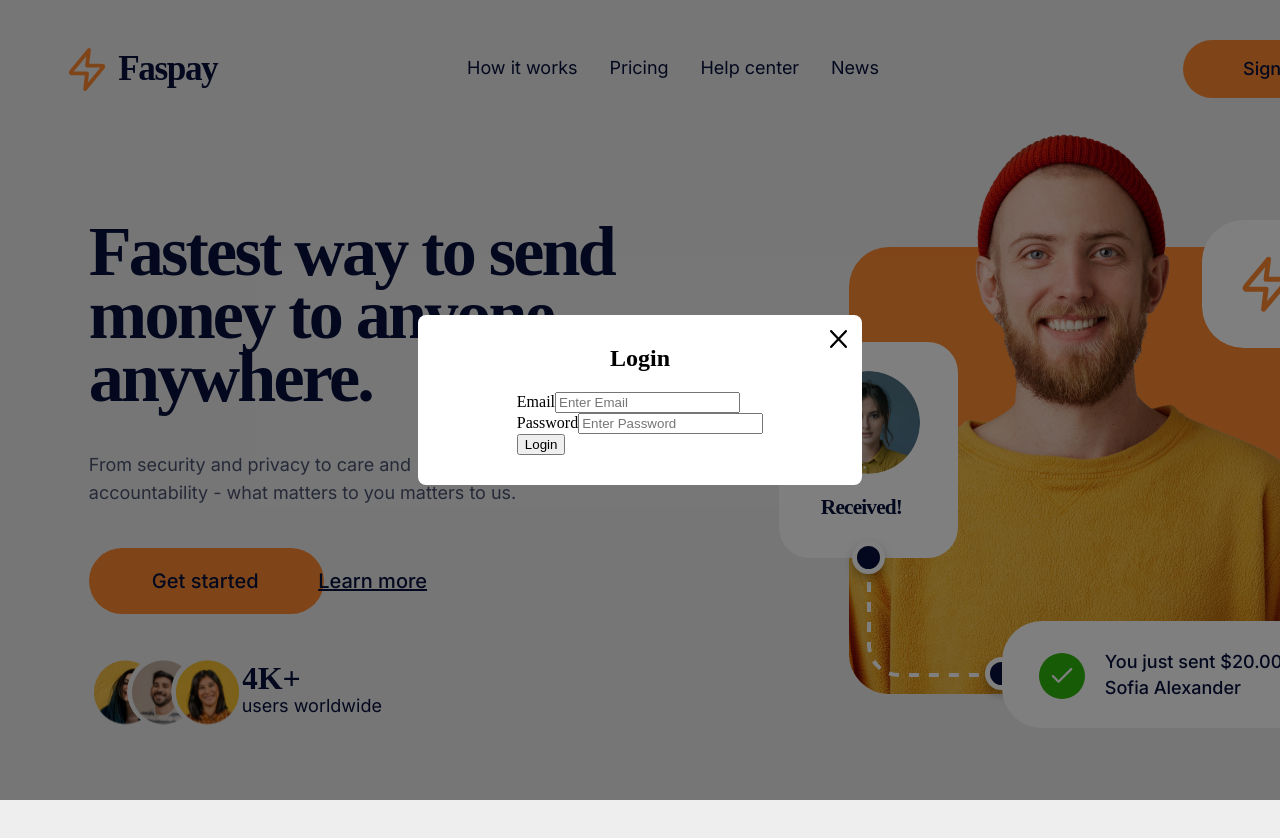
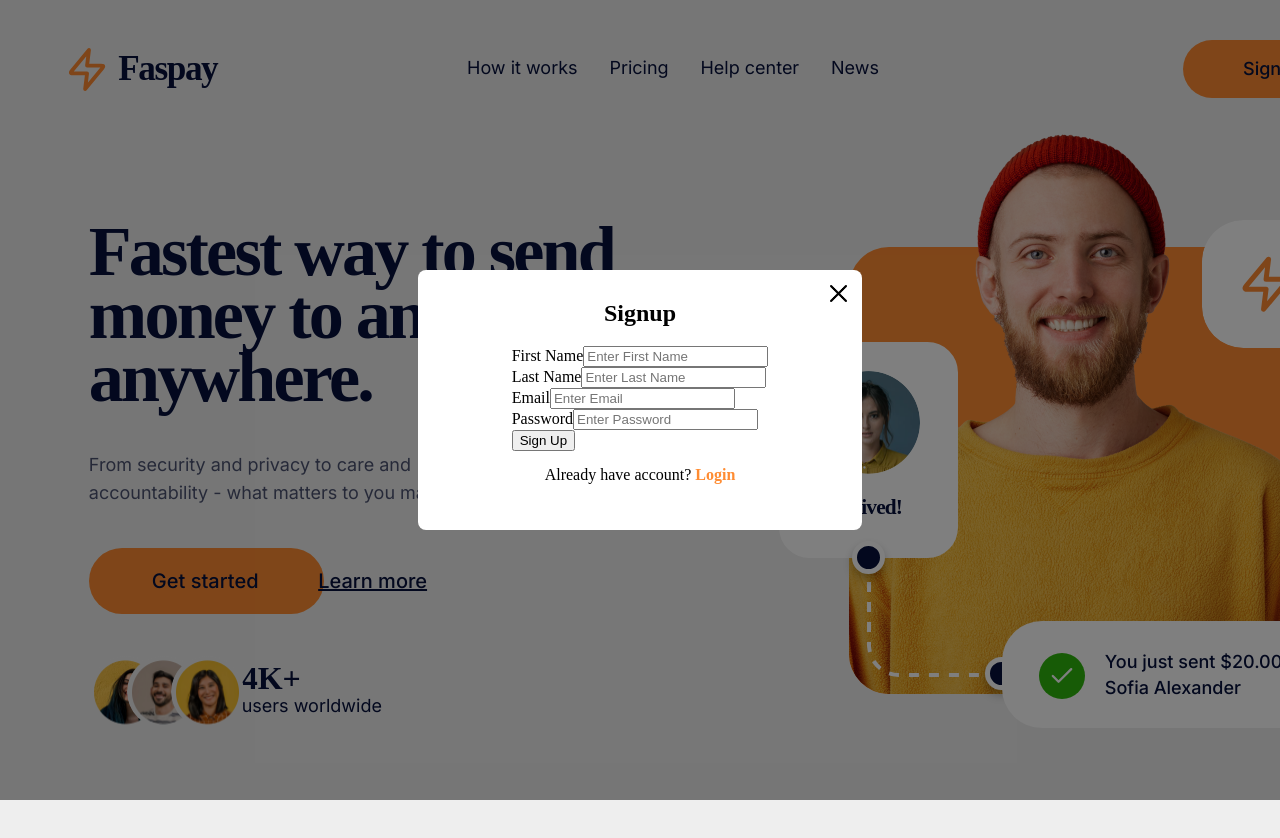
Before and after one commit to rohitsaroha125/PayPro, a Next.js app in the folder frontend/: page / in a window 1280 px wide. Both pictures are taken after a click on the button "Sign Up". Built offline with nearby package versions, Linux system fonts and the light colour scheme; a web font is replaced by a local one.

Commit message:
ADD: Auth modal for sign up and login completed

```diff
--- /dev/null
+++ b/frontend/components/AuthModal.tsx
@@ -0,0 +1,44 @@
+'use client'
+import React, { ReactNode, useContext, useState } from 'react';
+import { ModalContext } from '../context/modalContext';
+import styles from './Modal.module.css'
+import Image from 'next/image';
+import Modal from './Modal';
+import Login from './Login';
+import Signup from './Signup';
+
+const AuthModal: React.FC<{}> = () => {
+    const {
+        isModalOpen,
+        handleCloseModal,
+      } = useContext(ModalContext)
+
+      const [isLogin, setIsLogin] = useState(false)
+
+      const toggleAuth = () => {
+        setIsLogin(!isLogin)
+      }
+
+  return (
+    <Modal isOpen={isModalOpen} onClose={handleCloseModal}>
+        {
+            isLogin ? <><Login />
+            <p style={{marginTop:'15px'}}>Don't have an account? <span onClick={toggleAuth} style={{
+                color:'#ff8c32',
+                fontWeight: '600',
+                cursor:'pointer'
+            }}>Sign Up</span></p>
+            </> : <>
+            <Signup />
+            <p style={{marginTop:'15px'}}>Already have account? <span onClick={toggleAuth} style={{
+                color:'#ff8c32',
+                fontWeight: '600',
+                cursor:'pointer'
+            }}>Login</span></p>
+            </>
+        }
+      </Modal>
+  );
+};
+
+export default AuthModal;
--- a/frontend/components/Header1.tsx
+++ b/frontend/components/Header1.tsx
@@ -4,7 +4,9 @@ import styles from "./Header1.module.css";
 import { useContext } from "react";
 import { ModalContext } from "../context/modalContext";
 import Login from "./Login";
+import Signup from "./Signup";
 import Modal from "./Modal";
+import AuthModal from "./AuthModal";
 
 const Header1: NextPage = () => {
 
@@ -32,9 +34,7 @@ const Header1: NextPage = () => {
         <div className={styles.signUp}>Sign Up</div>
       </button>
     </div>
-      <Modal isOpen={isModalOpen} onClose={handleCloseModal}>
-        <Login />
-      </Modal>
+      <AuthModal />
     </>
   );
 };
--- /dev/null
+++ b/frontend/components/Signup.tsx
@@ -0,0 +1,79 @@
+// Login.tsx
+import React, { useState } from "react";
+import styles from "./Login.module.css";
+
+const Signup: React.FC<{}> = () => {
+  const [email, setEmail] = useState("");
+  const [password, setPassword] = useState("");
+
+  const handleSignup = (e: React.FormEvent) => {
+    e.preventDefault();
+  };
+
+  return (
+    <div className={styles.loginForm}>
+      <h2 className="text-center" style={{
+        marginTop:'0px'
+      }}>Signup</h2>
+      <form onSubmit={handleSignup}>
+
+      <div className={styles.loginInput}>
+          <label htmlFor="firstName" className={styles.loginLabel}>First Name</label>
+          <input
+            type="text"
+            id="firstName"
+            placeholder="Enter First Name"
+            value={email}
+            onChange={(e) => setEmail(e.target.value)}
+            required
+            className={styles.textInput}
+          />
+        </div>
+
+        <div className={styles.loginInput}>
+          <label htmlFor="lastName" className={styles.loginLabel}>Last Name</label>
+          <input
+            type="text"
+            id="lastName"
+            placeholder="Enter Last Name"
+            value={email}
+            onChange={(e) => setEmail(e.target.value)}
+            required
+            className={styles.textInput}
+          />
+        </div>
+
+        <div className={styles.loginInput}>
+          <label htmlFor="email" className={styles.loginLabel}>Email</label>
+          <input
+            type="email"
+            id="email"
+            placeholder="Enter Email"
+            value={email}
+            onChange={(e) => setEmail(e.target.value)}
+            required
+            className={styles.textInput}
+          />
+        </div>
+
+        <div className={styles.loginInput}>
+          <label htmlFor="password" className={styles.loginLabel}>Password</label>
+          <input
+            type="password"
+            id="password"
+            placeholder="Enter Password"
+            value={password}
+            onChange={(e) => setPassword(e.target.value)}
+            required
+            className={styles.textInput}
+          />
+        </div>
+        <div className={styles.midBtn}>
+            <button type="submit" className={styles.loginBtn}>Sign Up</button>
+        </div>
+      </form>
+    </div>
+  );
+};
+
+export default Signup;
```
